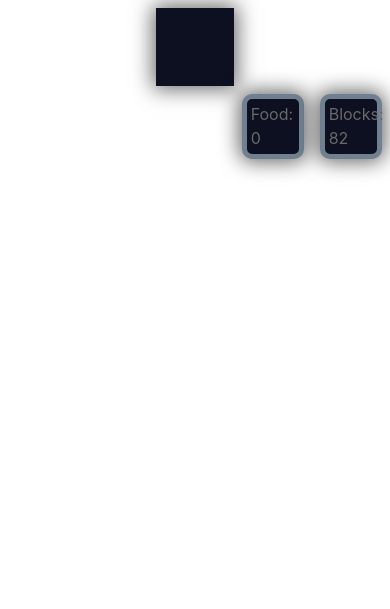
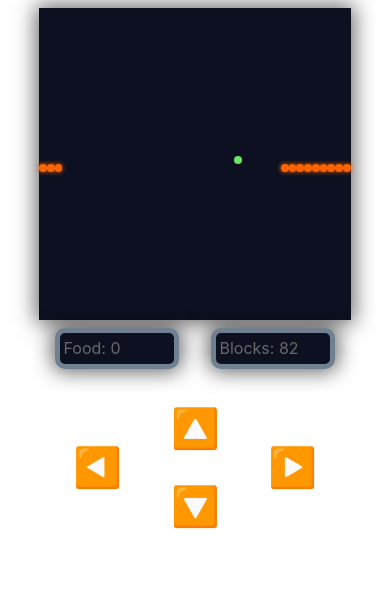
Before and after one commit to Nimitha-jagadeesha/Impetus-21, a PHP site: page / in a window 390 px wide. Shown: the part 56-665 px from the top of the page. After the commit the page ends 585 px from the top, so only its background shows below. Run offline with PHP 8.4, Linux system fonts and the light colour scheme; some libraries are stand-ins or nearby versions.

Commit message:
Update main.css

```diff
--- a/snakeGame/main.css
+++ b/snakeGame/main.css
@@ -86,7 +86,7 @@
 
 @media only screen and (max-width: 768px) {
   /* MOBILE */
-  #gameContainer {
+  #gameC {
     width: 80vw;
     height: 80vw;
   }
@@ -96,7 +96,7 @@
     height: 2vw;
   }
 
-  #scoreContainer {
+  #scoreC {
     width: 80vw;
   }
 
```
